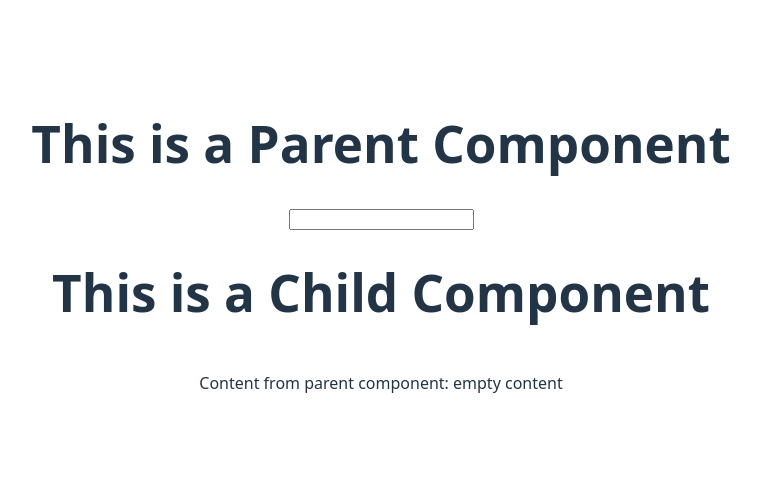
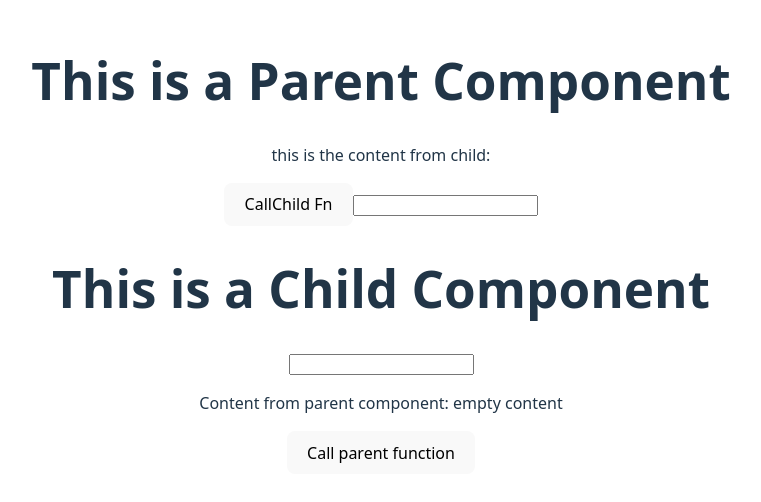
Before and after one commit to ANANTH4004/ReactApp, a React (Vite) app: page / in a window 1280 px wide. Shown: the part 154-656 px from the top of the page, without its empty margins (259-1020 px from the left). Built offline with nearby package versions, Linux system fonts and the light colour scheme.

Commit message:
child to parent button calls

```diff
--- a/src/components/parent-child/Child.jsx
+++ b/src/components/parent-child/Child.jsx
@@ -1,12 +1,20 @@
 
-
-const Child = ({content}) => {
+import { useEffect } from "react"
+const Child = (props) => {
+    const childFn = () => {
+        console.log("Child function called")
+    }
+    useEffect(()=> {
+        childFn()
+    }, [props.callChild])
     return (
        <>
        <h1>This is a Child Component</h1>
+       <input type="text" onChange={(e) => props.setParent(e.target.value)} />
        <div style={{display: 'flex',justifyContent: 'center', flexDirection:'row'}}>
-        <p>Content from parent component: {content} </p>
+        <p>Content from parent component: {props.content} </p>
        </div>
+       <button onClick={()=> props.parentFn()}>Call parent function</button>
        </>
     )
 }
--- a/src/components/parent-child/Parent.jsx
+++ b/src/components/parent-child/Parent.jsx
@@ -2,12 +2,24 @@ import { useState } from "react"
 import Child from "./Child"
 
 const Parent = () => {
+
+   const [callChild, setCallChild] = useState(false);
+   const parentFn = () => {
+      console.log("parent function called");
+   }
+   const callParent = () => {
+      setCallChild(true)
+   }
+    const [fromChild, setFromChild] = useState('')
     const [content, setContent] = useState("empty content")
      return (
         <>
         <h1>This is a Parent Component</h1>
+        <p>this is the content from child: {fromChild}</p>
+        <button onClick={() => callParent()}>CallChild Fn</button>
+
         <input type="text" onChange={(e) => setContent(e.target.value) }/>
-        <Child content={content}></Child>
+        <Child content={content} setParent={setFromChild} parentFn={parentFn} callChild={callChild} />
         </>
      )
 }
```
